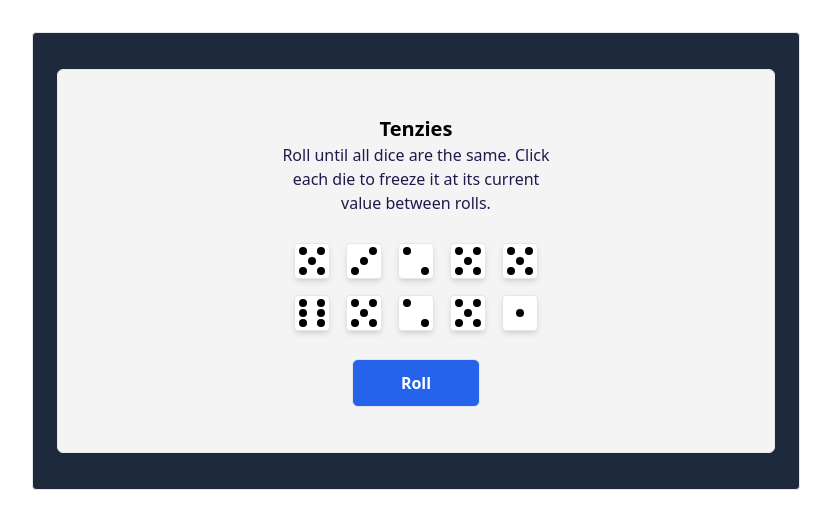
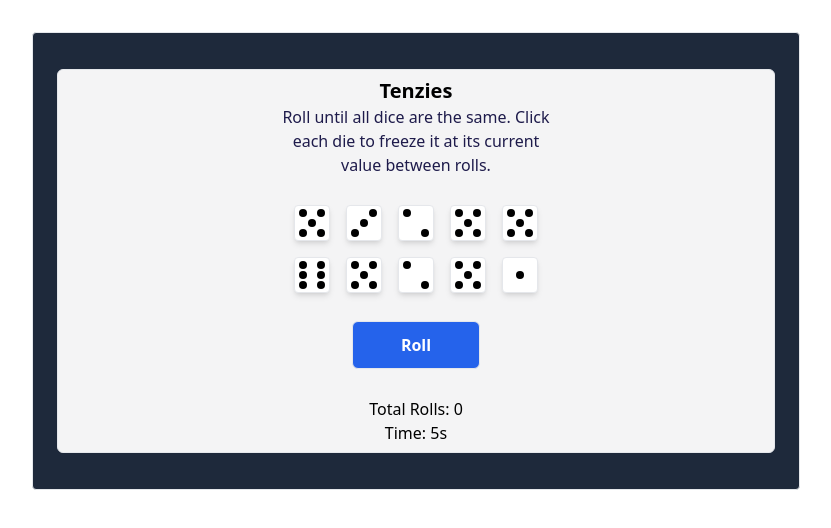
Before and after one commit to Mawushie/tenzies-redo, a React (Vite) app: page / in a window 1280 px wide. Shown: the top 528 px of the page, without its empty margins (224-1055 px from the left). Built offline with nearby package versions, Linux system fonts and the light colour scheme.

Commit message:
number of rolls and time it takes to win implemented

```diff
--- a/src/App.jsx
+++ b/src/App.jsx
@@ -5,7 +5,11 @@ import "./App.css";
 import Die from "./components/Die";
 
 function App() {
+  //states
   const [tenzies, setTenzies] = useState(false);
+  const [rollCount, setRollCount] = useState(0);
+  const [timer, setTimer] = useState(0);
+  const [totalTime, setTotalTime] = useState("");
   //function to generate new Die from 1 to 6 inclusive
   const generateNewDie = () => {
     return {
@@ -26,9 +30,13 @@ function App() {
   const [dice, setDice] = useState(allNewDice());
 
   const rollDice = () => {
+    setRollCount((prevCount) => prevCount + 1);
+
     if (tenzies) {
       allNewDice();
       setTenzies(false);
+      setRollCount(0);
+      setTimer(0);
       setDice(allNewDice());
     } else {
       setDice((oldDice) => {
@@ -67,6 +75,7 @@ function App() {
     );
   });
 
+  //effect to check if game has ended
   useEffect(() => {
     // console.log("changed");
     const allHeld = dice.every((die) => die.isHeld === true);
@@ -78,6 +87,27 @@ function App() {
     }
   }, [dice]);
 
+  //effect to track time it takes to win
+  useEffect(() => {
+    console.log("called");
+    let interval = null;
+    if (tenzies === false) {
+      interval = setInterval(() => {
+        setTimer((prev) => prev + 1);
+      }, 1000);
+    } else if (tenzies === true) {
+      if (timer > 60) {
+        let minutes = Math.floor(timer / 60);
+        let seconds = timer % 60;
+        setTotalTime(
+          `${minutes} ${minutes > 1 ? "minutes" : "minute"}  ${seconds} seconds`
+        );
+      }
+      clearInterval(interval);
+    }
+    //cleanup function to take care of memory leaks
+    return () => clearInterval(interval);
+  }, [timer]);
   return (
     <>
       {tenzies && <Confetti />}
@@ -99,6 +129,10 @@ function App() {
           >
             {tenzies ? "New Game" : "Roll"}
           </button>
+          <div>
+            <p>Total Rolls: {rollCount}</p>
+            {tenzies ? <p>Total time: {totalTime}</p> : <p>Time: {timer}s</p>}
+          </div>
         </div>
       </main>
     </>
```
